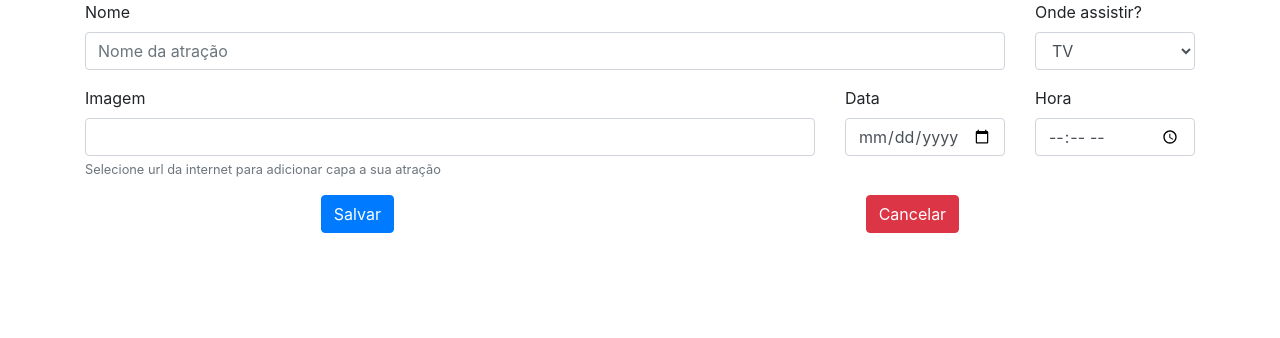
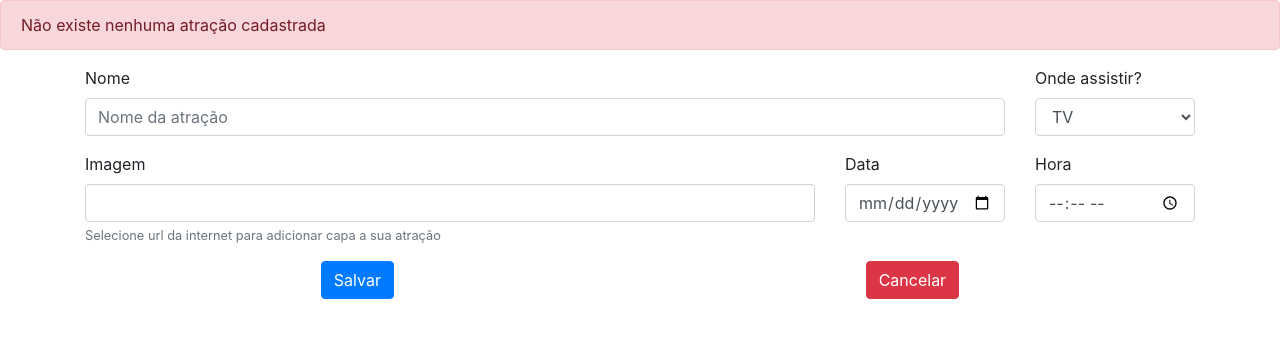
Before and after one commit to bognarjunior/gerenciador-programas, a React (Create React App) app: page / in a window 1280 px wide. Shown: the top 338 px of the page. Built offline with nearby package versions, Linux system fonts and the light colour scheme.

Commit message:
Criando a listagem das atrações
Criando as listagem das atrações

```diff
--- a/src/components/App.js
+++ b/src/components/App.js
@@ -1,10 +1,14 @@
 import React, { Component } from 'react';
 import Cadastro from './Cadastro';
+import Listar from './Listar';
 
 class App extends Component {
   render() {
     return (
-      <Cadastro/>
+      <div>
+        <Listar/>
+        <Cadastro/>
+      </div>
     );
   }
 }
--- /dev/null
+++ b/src/components/Atracao.js
@@ -0,0 +1,25 @@
+import React from 'react'
+import {
+  Card,
+  CardImg,
+  CardText,
+  CardBody,
+  CardTitle,
+  CardSubtitle,
+  Col
+} from 'reactstrap';
+
+export default (props) => {
+  return (
+    <Col sm="3" key={props.item.title}>
+      <Card>
+        <CardImg top width="100%" src={props.item.urlImage} alt={props.item.title} />
+        <CardBody>
+          <CardTitle>{props.item.media}</CardTitle>
+          <CardSubtitle>Card subtitle</CardSubtitle>
+          <CardText>{props.item.title}</CardText>
+        </CardBody>
+      </Card>
+    </Col>
+  )
+}
--- /dev/null
+++ b/src/components/Listar.js
@@ -0,0 +1,56 @@
+import React, { Component } from 'react'
+import { Alert, Row, Col } from 'reactstrap';
+import Atracao from './Atracao';
+
+const KEYSTORAGE = "Atracoes";
+export default class Listar extends Component {
+
+  state = {
+    listaAtracoes: [],
+    isLoad: false
+  }
+
+  componentDidMount() {
+    this.getList();
+  }
+
+  getList = () => {
+    let storage = localStorage.getItem(KEYSTORAGE);
+    storage = JSON.parse(storage);
+    this.setState({
+      listaAtracoes: storage || [],
+      isLoad: true
+    })
+  }
+
+  renderList = () => {
+    const { listaAtracoes } = this.state;
+    if (listaAtracoes.length === 0) {
+      return (
+        <Col>
+          <Alert color="danger">
+            Não existe nenhuma atração cadastrada
+          </Alert>
+        </Col>
+      )
+    }
+    return listaAtracoes.map(item => {
+      return (
+        <Atracao item={item}/>
+      )
+    });
+  }
+
+
+  render() {
+    return (
+      <Row>
+      {
+        this.state.isLoad ?
+          this.renderList()
+        : null
+      }
+      </Row>
+    )
+  }
+}
```
